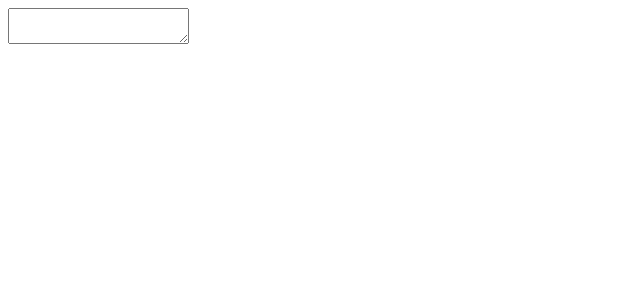
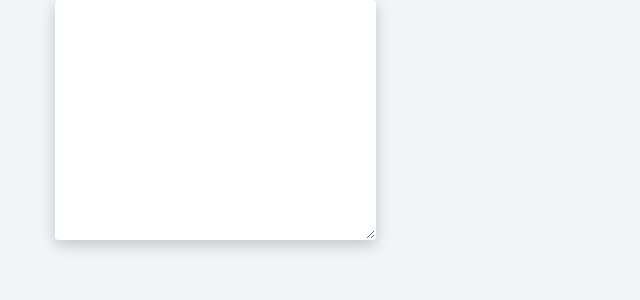
Before and after one commit to erhantezer/fundamental-projects, a React (Vite) app in the folder 16-markdown-preview/: page / in a window 1280 px wide. Shown: the top 300 px of the page, without its empty margins (0-640 px from the left). Built offline with nearby package versions, Linux system fonts and the light colour scheme.

Commit message:
project css added

```diff
--- a/16-markdown-preview/src/index.css
+++ b/16-markdown-preview/src/index.css
@@ -0,0 +1,215 @@
+/*
+===============
+Variables
+===============
+*/
+
+:root {
+    /* dark shades of primary color*/
+    --clr-primary-1: hsl(205, 86%, 17%);
+    --clr-primary-2: hsl(205, 77%, 27%);
+    --clr-primary-3: hsl(205, 72%, 37%);
+    --clr-primary-4: hsl(205, 63%, 48%);
+    /* primary/main color */
+    --clr-primary-5: hsl(205, 78%, 60%);
+    /* lighter shades of primary color */
+    --clr-primary-6: hsl(205, 89%, 70%);
+    --clr-primary-7: hsl(205, 90%, 76%);
+    --clr-primary-8: hsl(205, 86%, 81%);
+    --clr-primary-9: hsl(205, 90%, 88%);
+    --clr-primary-10: hsl(205, 100%, 96%);
+    /* darkest grey - used for headings */
+    --clr-grey-1: hsl(209, 61%, 16%);
+    --clr-grey-2: hsl(211, 39%, 23%);
+    --clr-grey-3: hsl(209, 34%, 30%);
+    --clr-grey-4: hsl(209, 28%, 39%);
+    /* grey used for paragraphs */
+    --clr-grey-5: hsl(210, 22%, 49%);
+    --clr-grey-6: hsl(209, 23%, 60%);
+    --clr-grey-7: hsl(211, 27%, 70%);
+    --clr-grey-8: hsl(210, 31%, 80%);
+    --clr-grey-9: hsl(212, 33%, 89%);
+    --clr-grey-10: hsl(210, 36%, 96%);
+    --clr-white: #fff;
+    --clr-red-dark: hsl(360, 67%, 44%);
+    --clr-red-light: hsl(360, 71%, 66%);
+    --clr-green-dark: hsl(125, 67%, 44%);
+    --clr-green-light: hsl(125, 71%, 66%);
+    --clr-black: #222;
+    --transition: all 0.3s linear;
+    --spacing: 0.1rem;
+    --radius: 0.25rem;
+    --light-shadow: 0 5px 15px rgba(0, 0, 0, 0.1);
+    --dark-shadow: 0 5px 15px rgba(0, 0, 0, 0.2);
+    --max-width: 1170px;
+    --fixed-width: 620px;
+}
+
+/*
+===============
+Global Styles
+===============
+*/
+
+*,
+::after,
+::before {
+    margin: 0;
+    padding: 0;
+    box-sizing: border-box;
+}
+
+body {
+    font-family: -apple-system, BlinkMacSystemFont, 'Segoe UI', Roboto, Oxygen,
+        Ubuntu, Cantarell, 'Open Sans', 'Helvetica Neue', sans-serif;
+    background: var(--clr-grey-10);
+    color: var(--clr-grey-1);
+    line-height: 1.5;
+    font-size: 0.875rem;
+}
+
+ul {
+    list-style-type: none;
+}
+
+a {
+    text-decoration: none;
+}
+
+h1,
+h2,
+h3,
+h4 {
+    letter-spacing: var(--spacing);
+    text-transform: capitalize;
+    line-height: 1.25;
+    margin-bottom: 0.75rem;
+}
+
+h1 {
+    font-size: 2.5rem;
+}
+
+h2 {
+    font-size: 2rem;
+}
+
+h3 {
+    font-size: 1.25rem;
+}
+
+h4 {
+    font-size: 0.875rem;
+}
+
+p {
+    margin-bottom: 1.25rem;
+    color: var(--clr-grey-3);
+}
+
+@media screen and (min-width: 800px) {
+    h1 {
+        font-size: 3rem;
+    }
+
+    h2 {
+        font-size: 2.5rem;
+    }
+
+    h3 {
+        font-size: 1.75rem;
+    }
+
+    h4 {
+        font-size: 1rem;
+    }
+
+    body {
+        font-size: 1rem;
+    }
+
+    h1,
+    h2,
+    h3,
+    h4 {
+        line-height: 1;
+    }
+}
+
+/*  global classes */
+
+/* section */
+.section {
+    width: 90vw;
+    margin: 0 auto;
+    max-width: var(--max-width);
+}
+
+@media screen and (min-width: 992px) {
+    .section {
+        width: 95vw;
+    }
+}
+
+/*
+===============
+Markdown
+===============
+*/
+.markdown {
+    padding: 4rem;
+    display: grid;
+    row-gap: 4rem;
+}
+
+.input {
+    border-color: transparent;
+    border-radius: var(--radius);
+    font-size: 1.2rem;
+    line-height: 2;
+    box-shadow: var(--dark-shadow);
+    min-height: 30vh;
+}
+
+.input,
+.result {
+    padding: 1rem 2rem;
+}
+
+@media screen and (min-width: 992px) {
+    .markdown {
+        min-height: 100vh;
+        grid-template-columns: 1fr 1fr;
+        column-gap: 4rem;
+    }
+}
+
+/* unique styles */
+img {
+    width: 200px;
+    height: 200px;
+    object-fit: cover;
+}
+
+blockquote {
+    font-size: 2rem;
+    font-style: italic;
+    border-left: 5px solid var(--clr-grey-5);
+    color: var(--clr-grey-5);
+    padding-left: 2rem;
+    line-height: 2;
+    margin-bottom: 1.5rem;
+}
+
+blockquote ::first-letter {
+    text-transform: uppercase;
+}
+
+pre {
+    background: #222;
+    display: inline-block;
+    border-radius: var(--radius);
+    padding: 1rem 2rem;
+    color: yellow;
+    margin-bottom: 1.5rem;
+}
```
